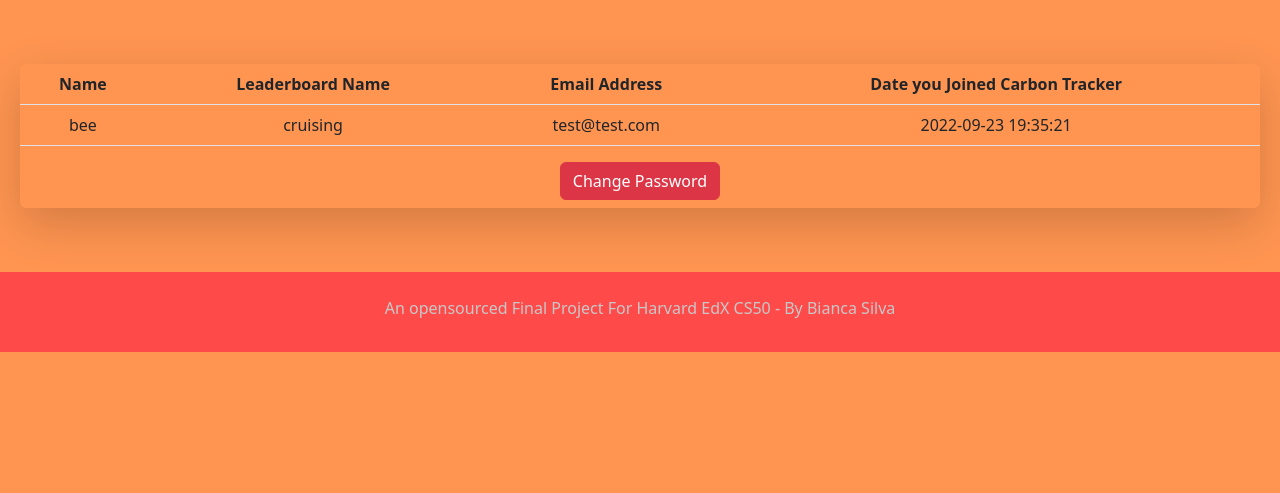
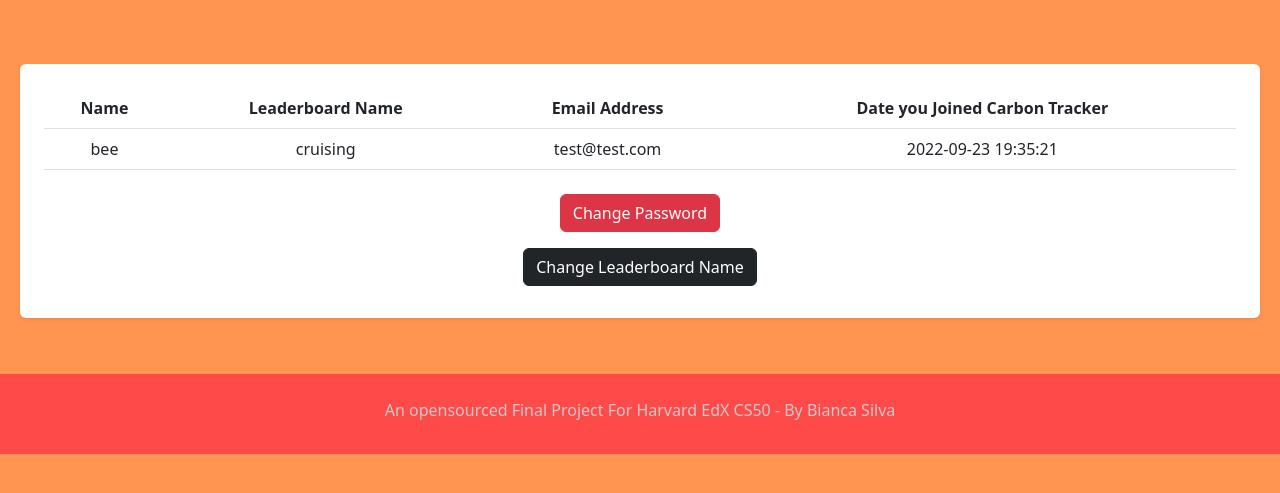
Before and after one commit to TokiLoshi/finalprojectCS50x, a Flask app: page /account in a window 1280 px wide. Shown: the part 64-557 px from the top of the page. Run offline with Flask 2, Linux system fonts and the light colour scheme; a user stored in the database is signed in; some libraries are stand-ins or nearby versions.

Commit message:
started functionality to change leaderboard name

```diff
--- a/app.py
+++ b/app.py
@@ -82,21 +82,86 @@ def account():
     leaderboardname = info['leaderboardname']
     emailaddy = info['email']
     datejoined = info['datejoined']
-  print("The user's name is: ", name)
-  print("Their leaderboardname is: ", leaderboardname)
-  print("Their email is: ", emailaddy)
-  print("They joined on: ", datejoined)
   if request.method == "POST":
+    print("We're in post")
     return render_template("/changepassword.html")
+  else:
+    print("We're in get")
   return render_template("/account.html", name=name, leaderboardname=leaderboardname, emailaddy=emailaddy, datejoined=datejoined)
+
+@app.route("/changename", methods=["GET", "POST"])
+@login_required
+def changename():
+  """Allows user to change their leaderbaord name"""
+  randomname = random_leaderboardname()
+
+  # Check leaderboard name isn't blank
+  if request.method == "POST":
+    new_leaderboard_name = request.form.get("leaderboardname")
+    if new_leaderboard_name is None:
+       flash("Enter your new name into the form below")
+       randomname = random_leaderboardname()
+       return render_template("/changename.html", randomname=randomname)
+
+    elif len(new_leaderboard_name) == 0:
+      return apology("Please choose a leaderboard name", 403)
+
+    # Check leaderboard name is unique
+    leaderboard_check = db.execute("SELECT * FROM users WHERE leaderboardname=?", request.form.get("leaderboardname"))
+    count = db.execute("SELECT count(email) FROM users WHERE email=?", email)
+
+    if len(leaderboard_check) != 0:
+      flash("Oops, that leaderboard name has already been claimed. Try our random leaderboard name generator for more ideas")
+      random_name = random_leaderboardname()
+      leaderboard_check = db.execute("SELECT * FROM users WHERE leaderboardname=?", random_name)
+      leaderboard_suggestion = ""
+      print(len(leaderboard_suggestion))
+      while len(leaderboard_check) !=0:
+        leaderboard_suggestion = random_leaderboardname
+        print(leaderboard_suggestion)
+      if leaderboard_suggestion:
+        flash("Oops, that leaderboard name has already been claimed. Try our random leaderboard name generator for more ideas")
+
+      else:
+        return render_template("/changename.html", randomname=random_name)
+
+  return render_template("/changename.html", randomname=randomname)
 
 @app.route("/changepassword", methods=["GET", "POST"])
 @login_required
 def changepassword():
   """Allow users to change their password"""
+
+  # Handle Post request
   if request.method == "POST":
+    print("We're here in post")
 
-    return render_template("/changepassword.html")
+    # Get password and confirmation from form
+    newpassword = request.form.get("password")
+    confirmpassword = request.form.get("confirmpassword")
+
+    # Check password and confirmation aren't blank
+    if len(newpassword) == 0:
+      return apology("No password")
+    elif len(confirmpassword) == 0:
+      return apology("No confirmation")
+
+    # Check password meets minimum requirements
+    elif len(newpassword) < 8:
+      return apology("Password is less than 8 char")
+
+    # Check password and confirmation match
+    elif newpassword != confirmpassword:
+      return apology("Passwords dn't match")
+    else:
+
+      # Generate a hash of the temp password and add to DB
+      new_hash = generate_password_hash(newpassword, method="pbkdf2:sha256", salt_length=8)
+      update_hash = db.execute("UPDATE users SET hash=? WHERE id=?", new_hash, session.get("user_id"))
+
+      flash("You password has been updated")
+    return redirect("/account")
+
   else:
     return render_template("/changepassword.html")
 
@@ -172,11 +237,11 @@ def login():
   # Handle POST request
   if request.method == "POST":
 
+    # Get user's email
     useremail = request.form.get("email")
-    print(f"Email: ", useremail)
+    # Get user's password
     password = request.form.get("password")
     print(f"Password: ", password)
-    # Check db for email
 
     # Check for email render apology
     if not request.form.get("email"):
--- a/templates/account.html
+++ b/templates/account.html
@@ -7,7 +7,7 @@
 {% block main %}
 <form action="/account" method="get">
   <div class="container-fluid mt-2 p-2">
-    <div class="card-body shadow-lg rounded-2 mb-2">
+    <div class="card float-right p-2 border-0 shadow-sm rounded">
       <div class="card-body">
           <table class="table">
             <thead class="thead-dark">
@@ -36,10 +36,24 @@
             </tbody>
           </table>
           </form>
-          <form action="/changepassword" method="post">
-          <button class="btn btn-danger mb-2" type="submit">Change Password</button>
-        </div>
-      </div>
+
+            <form action="/account" method="post" class="float-right">
+            <button action="/changepassword" method="post" type="submit" id="password" name="password" class="btn btn-danger btn-xs float-right m-2">Change Password</button>
+          </form>
+            <form action="/changename" method="post" class="float-right">
+            <button action="/changename" method="post" type="submit" id="name" name="name" class="btn btn-dark btn-xs float-right m-2">Change Leaderboard Name</button>
+          </form>
+        </form>
+              </div>
+            </div>
+          <!-- <form action="/changepassword" method="post">
+          <button name="password" class="btn btn-danger mb-2" type="submit">Change Password</button>
+          </form>
+          <form action="/changename" method="post">
+          <button name="leaderboardname" class="btn btn-dark mb-2" type="submit">Change Leaderboard Name</button>
+        </form> -->
+        <!-- </div>
+      </div> -->
     </div>
       {% endblock %}
     </form>
```
Also changed, not shown: templates/changename.html (added, +35 -0 lines), templates/changepassword.html (+11 -6 lines), carbon.db, 2 other files.
